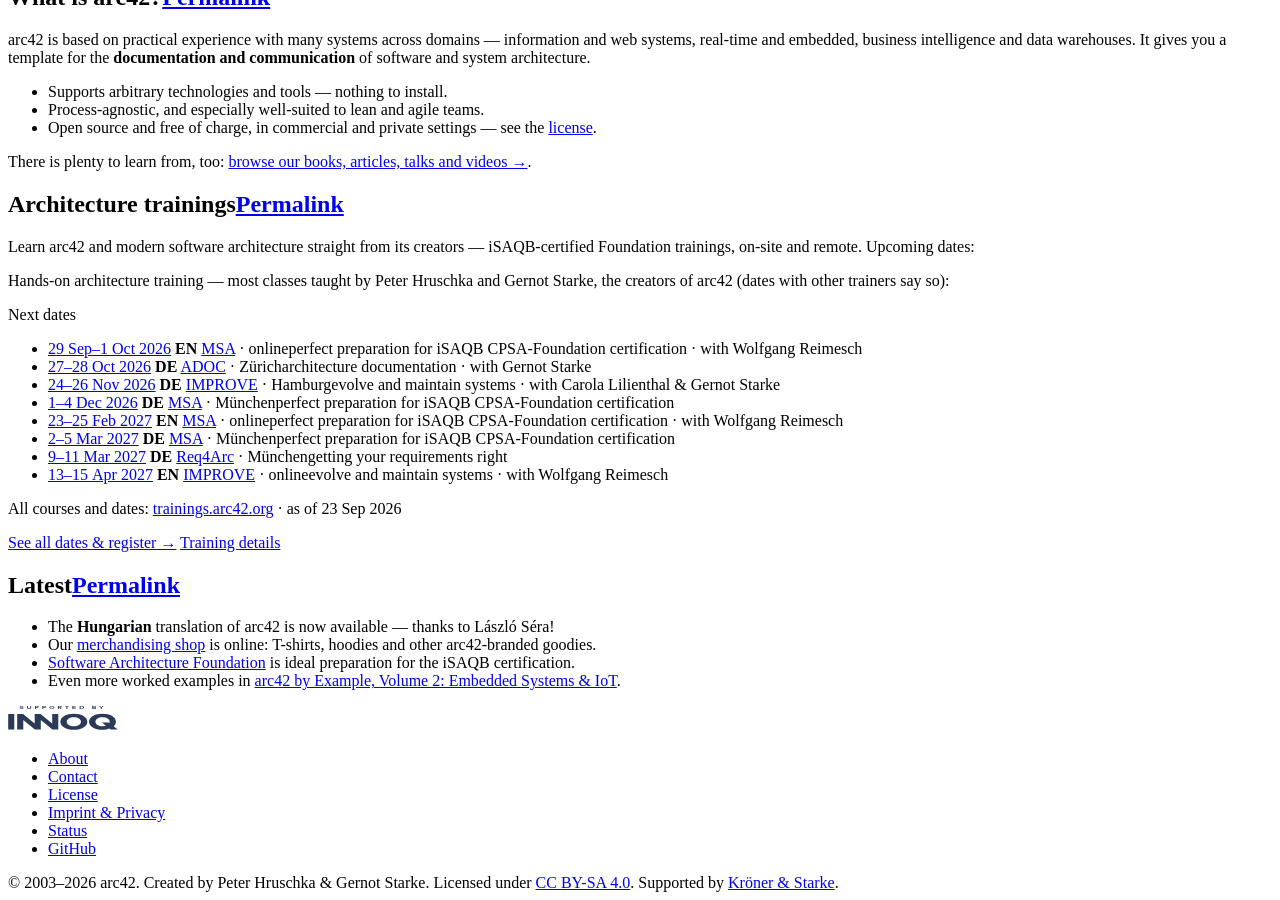
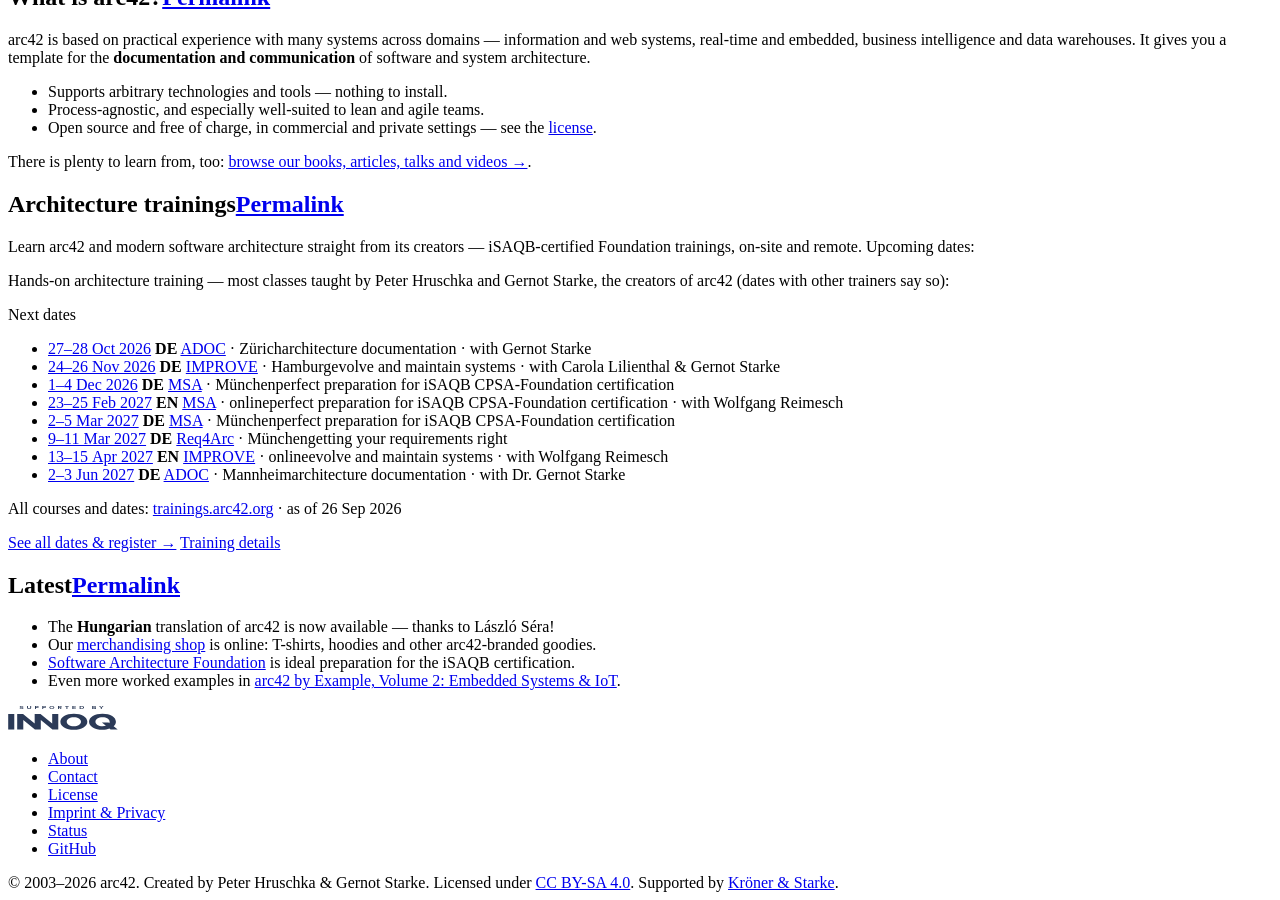
Before and after one commit to arc42/arc42.org-site, a Jekyll site: the page built from _pages/home.md, in a window 1280 px wide and 900 px high, scrolled down 1888 px. Built offline with Jekyll 4.4.1, drawn with Linux system fonts in a browser that asks for light colours; cached includes are drawn as plain includes; part of the change alters nothing that is shown.

Commit message:
chore: 5 training changes (MSA, Req4Arc, ADOC)
- updated  27-06 MSA (msa-jun-2027): now in Mannheim
- updated  27-09 MSA (msa-sep-2027): now in Frankfurt/Main
- updated  27-09 Req4Arc (req4arc-sep-2027): now in Frankfurt/Main
- updated  27-06 ADOC (adoc-jun-2027): now in Mannheim
- removed  26-09 MSA-EN (msa-online-sep-2026)

```diff
--- a/_data/trainings.json
+++ b/_data/trainings.json
@@ -1,6 +1,6 @@
 {
   "$schema": "https://trainings.arc42.org/api/trainings.schema.json",
-  "generated": "2026-09-23T20:11:50+00:00",
+  "generated": "2026-09-26T10:54:36+00:00",
   "courses": [
     {
       "blurb": "Two expert trainers at all times, highly practical and pragmatic, ideal preparation for iSAQB CPSA-Foundation certification.",
@@ -15,24 +15,6 @@
         "Gernot Starke"
       ],
       "dates": [
-        {
-          "trainers": [
-            "Wolfgang Reimesch"
-          ],
-          "pricing": "2.100 €",
-          "price": {
-            "amount": 2100,
-            "currency": "EUR"
-          },
-          "id": "msa-online-sep-2026",
-          "code": "26-09 MSA-EN",
-          "start": "2026-09-29",
-          "end": "2026-10-01",
-          "language": "en",
-          "format": "online",
-          "status": "open",
-          "url": "https://www.arc42.de/termine#msa-online-sep-2026"
-        },
         {
           "city": "München",
           "country": "DE",
@@ -74,7 +56,7 @@
           "url": "https://www.arc42.de/termine#msa-mar-2027"
         },
         {
-          "city": "Mannheim / Frankfurt (t.b.d.)",
+          "city": "Mannheim",
           "country": "DE",
           "pricing": "Frühbucherpreis bei Anmeldung bis 8. Februar 2027: 2.690 €, Normalpreis: 2.890 €",
           "price": {
@@ -95,7 +77,7 @@
           "url": "https://www.arc42.de/termine#msa-jun-2027"
         },
         {
-          "city": "Mannheim / Frankfurt (t.b.d.)",
+          "city": "Frankfurt/Main",
           "country": "DE",
           "pricing": "Frühbucherpreis bei Anmeldung bis 14. Mai 2027: 2.690 €, Normalpreis: 2.890 €",
           "price": {
@@ -321,7 +303,7 @@
           "url": "https://www.arc42.de/termine#req4arc-mar-2027"
         },
         {
-          "city": "Mannheim / Frankfurt (t.b.d.)",
+          "city": "Frankfurt/Main",
           "country": "DE",
           "pricing": "Normalpreis: 2.200 € (für unsere Alumni 2.050 €)",
           "price": {
@@ -398,7 +380,7 @@
           "url": "https://www.arc42.de/termine#adoc-oct-2026"
         },
         {
-          "city": "Mannheim / Frankfurt (t.b.d.)",
+          "city": "Mannheim",
           "country": "DE",
           "trainers": [
             "Dr. Gernot Starke"
```
